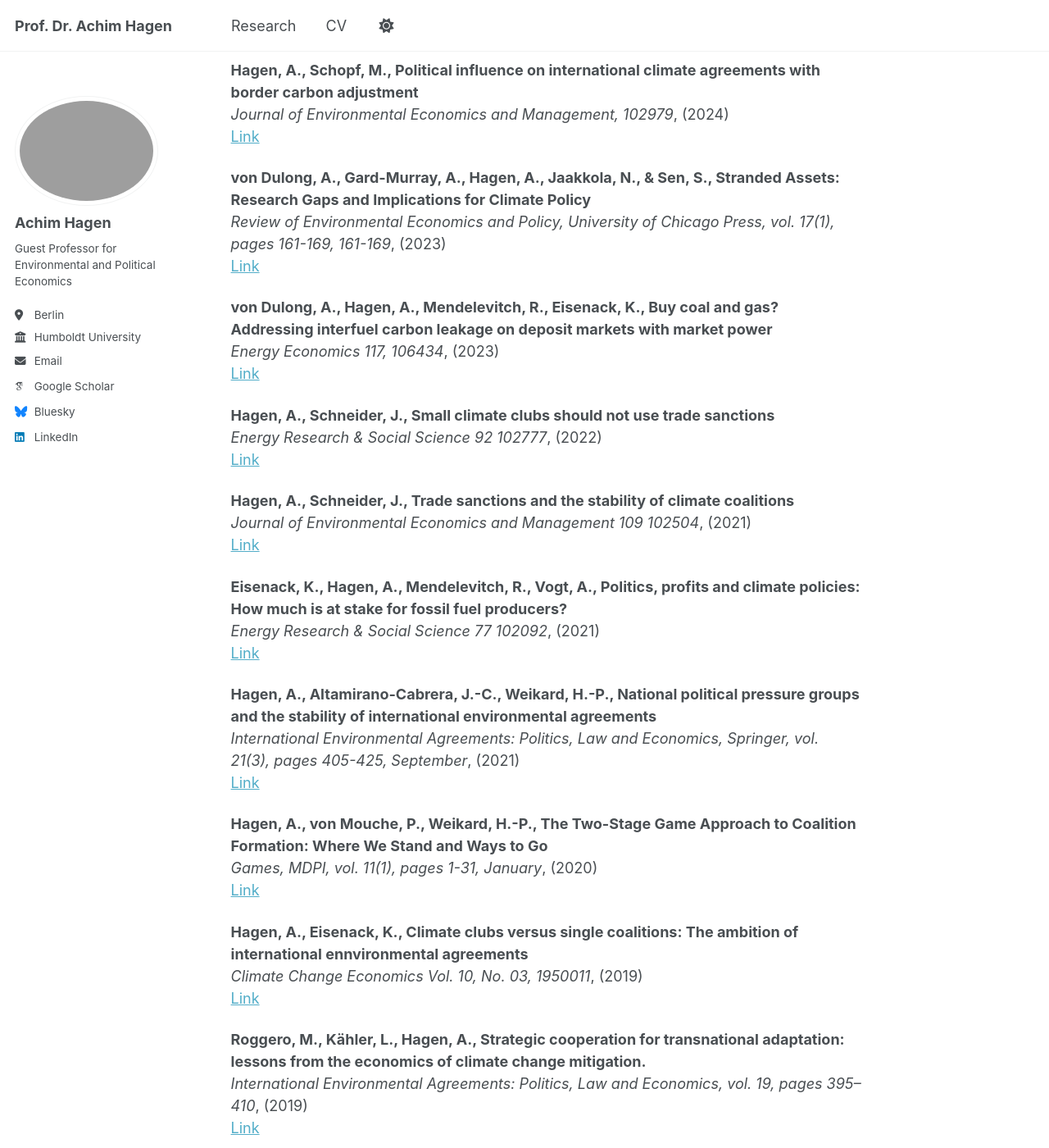
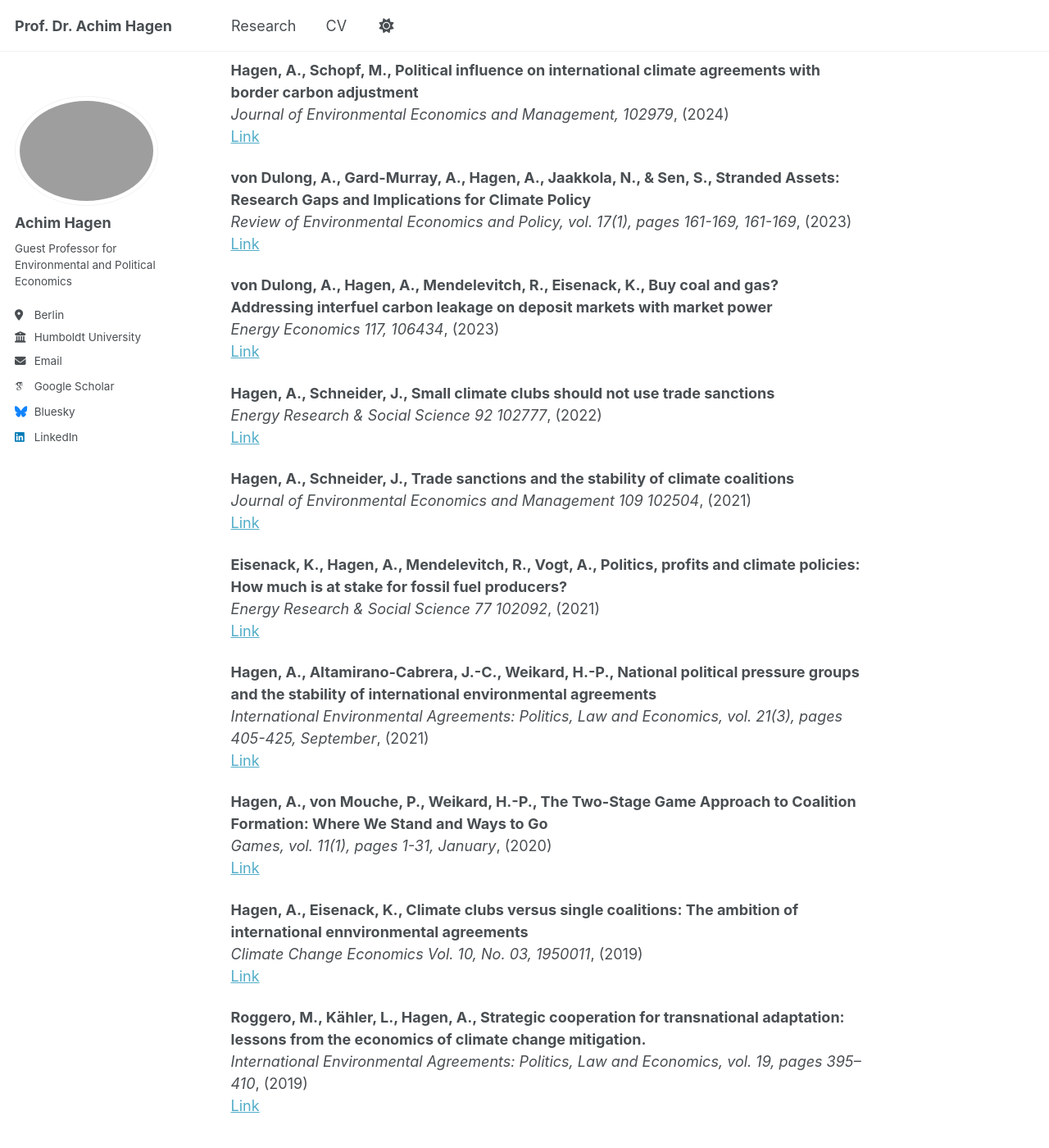
Before and after one commit to achhag/academic, a Jekyll site: the page built from _pages/publications.html, in a window 1280 px wide and 1400 px high, scrolled down 996 px. Shown: the whole window at 82% size. Built offline with Jekyll 4.4.1, drawn with Linux system fonts in a browser that asks for light colours; some web fonts are replaced; a script bundle is joined from its source files by our own code; library files that are not in the unit come from our copies.

Commit message:
Update publications.html

```diff
--- a/_pages/publications.html
+++ b/_pages/publications.html
@@ -56,7 +56,7 @@ author_profile: true
 
 <p>
 <strong>von Dulong, A., Gard-Murray, A., Hagen, A., Jaakkola, N., & Sen, S., Stranded Assets: Research Gaps and Implications for Climate Policy</strong><br>
-<em>Review of Environmental Economics and Policy, University of Chicago Press, vol. 17(1), pages 161-169, 161-169</em>, (2023)<br>
+<em>Review of Environmental Economics and Policy, vol. 17(1), pages 161-169, 161-169</em>, (2023)<br>
 <a href="http://dx.doi.org/10.1086/723768" target="_blank">Link</a>
 </p>
 
@@ -86,13 +86,13 @@ author_profile: true
 
 <p>
 <strong>Hagen, A., Altamirano-Cabrera, J.-C., Weikard, H.-P., National political pressure groups and the stability of international environmental agreements</strong><br>
-<em>International Environmental Agreements: Politics, Law and Economics, Springer, vol. 21(3), pages 405-425, September</em>, (2021)<br>
+<em>International Environmental Agreements: Politics, Law and Economics, vol. 21(3), pages 405-425, September</em>, (2021)<br>
 <a href="https://doi.org/10.1007/s10784-020-09520-5" target="_blank">Link</a>
 </p>
 
 <p>
 <strong>Hagen, A., von Mouche, P., Weikard, H.-P., The Two-Stage Game Approach to Coalition Formation: Where We Stand and Ways to Go</strong><br>
-<em> Games, MDPI, vol. 11(1), pages 1-31, January</em>, (2020)<br>
+<em> Games, vol. 11(1), pages 1-31, January</em>, (2020)<br>
 <a href="https://doi.org/10.3390/g11010003" target="_blank">Link</a>
 </p>
 
```
